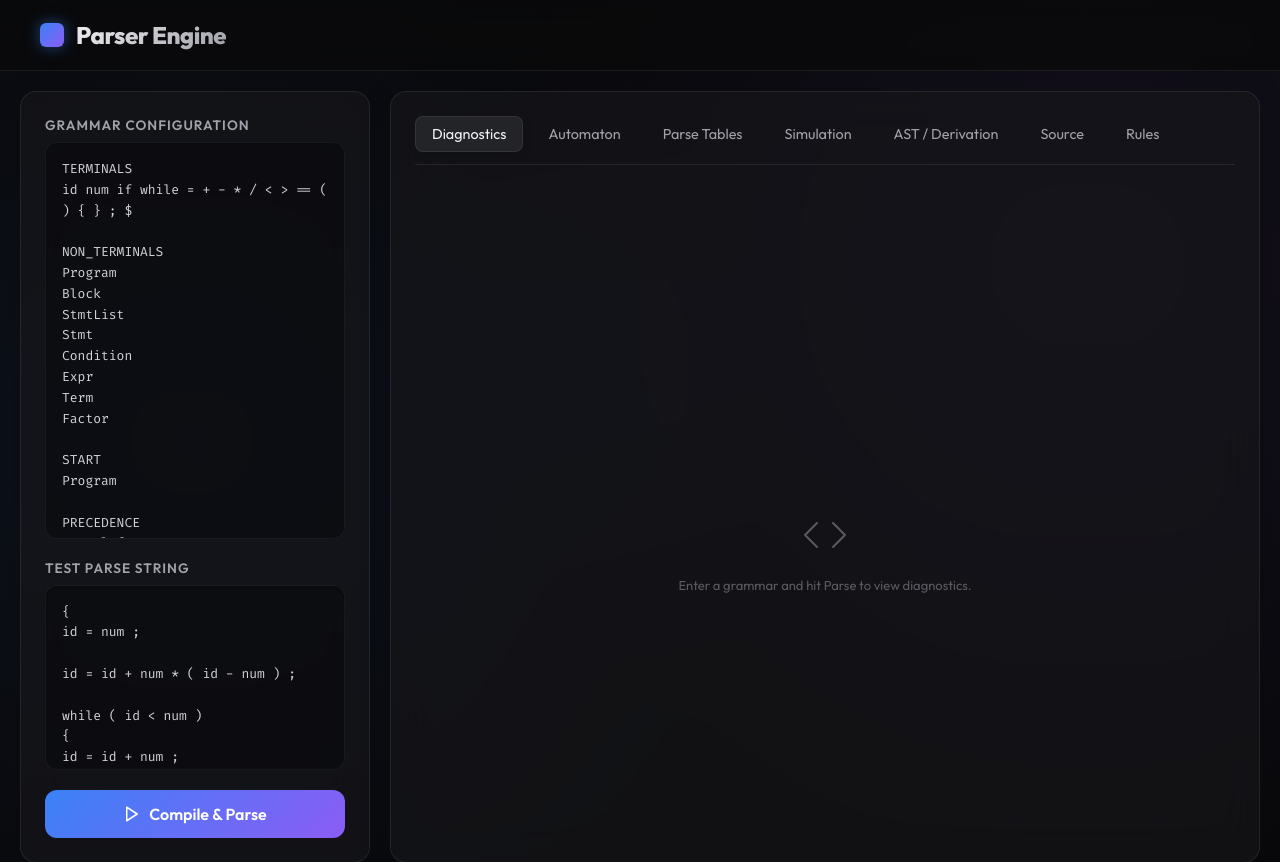
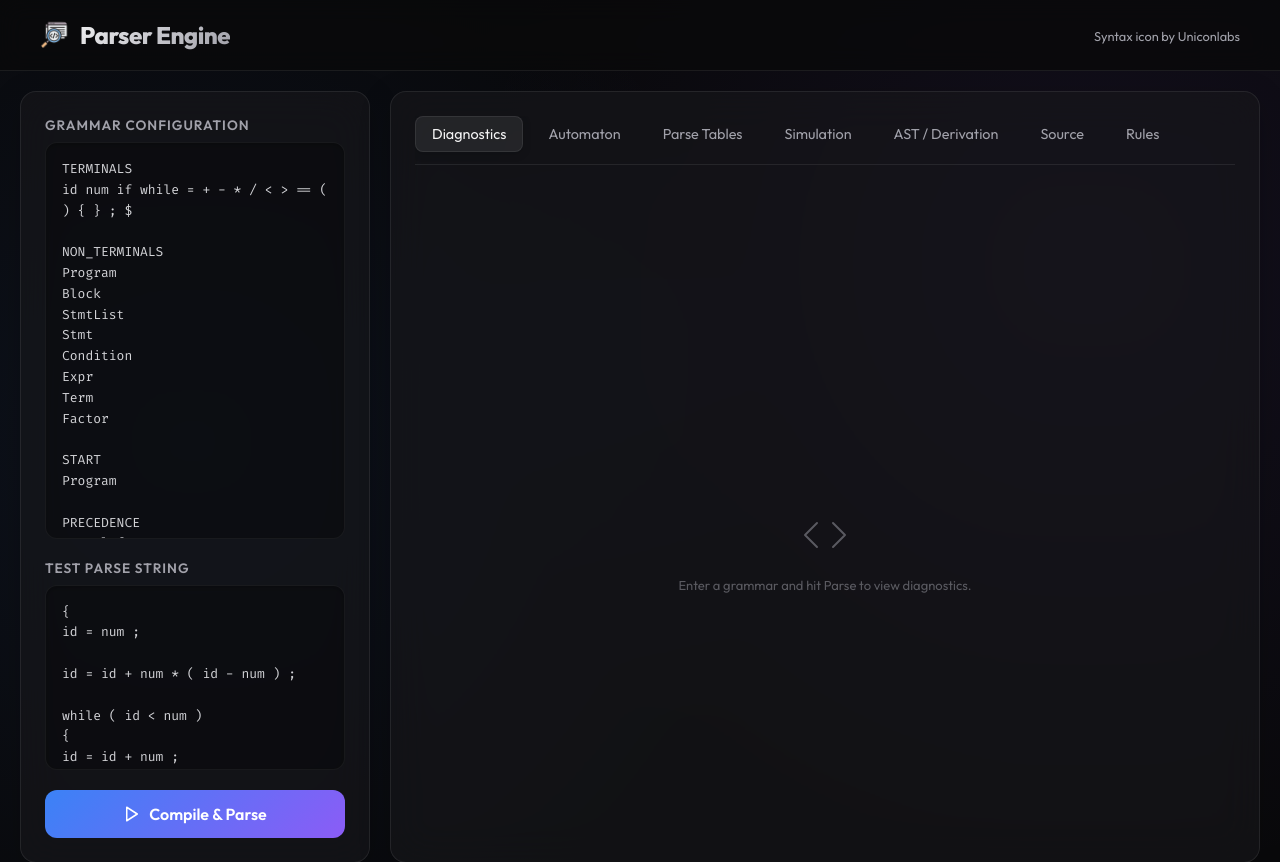
Before and after one commit to palaparthidinesh99-design/LR-1-Parser-Engine, a Flask app: page / in a window 1280 px wide. Shown: the top 862 px of the page. Run offline with Flask 3, Linux system fonts and the light colour scheme.

Commit message:
style: add analysis.png logo to header title and browser tab

```diff
--- a/templates/index.html
+++ b/templates/index.html
@@ -4,6 +4,7 @@
     <meta charset="UTF-8">
     <meta name="viewport" content="width=device-width, initial-scale=1.0">
     <title>LR(1) Parser Engine</title>
+    <link rel="icon" href="/static/analysis.png" type="image/png">
     <!-- Premium Fonts -->
     <link rel="preconnect" href="https://fonts.googleapis.com">
     <link rel="preconnect" href="https://fonts.gstatic.com" crossorigin>
@@ -55,6 +56,7 @@
             padding: 20px 40px;
             display: flex;
             align-items: center;
+            justify-content: space-between;
             border-bottom: 1px solid var(--border-light);
             background: rgba(9, 9, 11, 0.8);
             backdrop-filter: blur(12px);
@@ -78,11 +80,11 @@
         h1::before {
             content: '';
             display: inline-block;
-            width: 24px;
-            height: 24px;
-            background: linear-gradient(135deg, var(--accent-primary), var(--accent-secondary));
+            width: 28px;
+            height: 28px;
+            background: url('/static/analysis.png') no-repeat center center;
+            background-size: contain;
             border-radius: 6px;
-            box-shadow: 0 0 15px var(--accent-glow);
         }
 
         /* --- MAIN LAYOUT --- */
@@ -447,12 +449,29 @@
             font-family: var(--font-sans);
             opacity: 0.5;
         }
+
+        footer {
+            display: none;
+        }
+        .attribution a {
+            font-size: 0.8rem;
+            color: var(--text-muted);
+            text-decoration: none;
+            transition: color 0.2s ease;
+            font-family: var(--font-sans);
+        }
+        .attribution a:hover {
+            color: var(--accent-primary);
+        }
     </style>
 </head>
 <body>
 
     <header>
         <h1>Parser Engine</h1>
+        <div class="attribution">
+            <a href="https://www.flaticon.com/free-icons/syntax" title="syntax icons" target="_blank" rel="noopener noreferrer">Syntax icon by Uniconlabs</a>
+        </div>
     </header>
 
     <div class="container">
```
Also changed, not shown: static/analysis.png (added), 1 other file.
